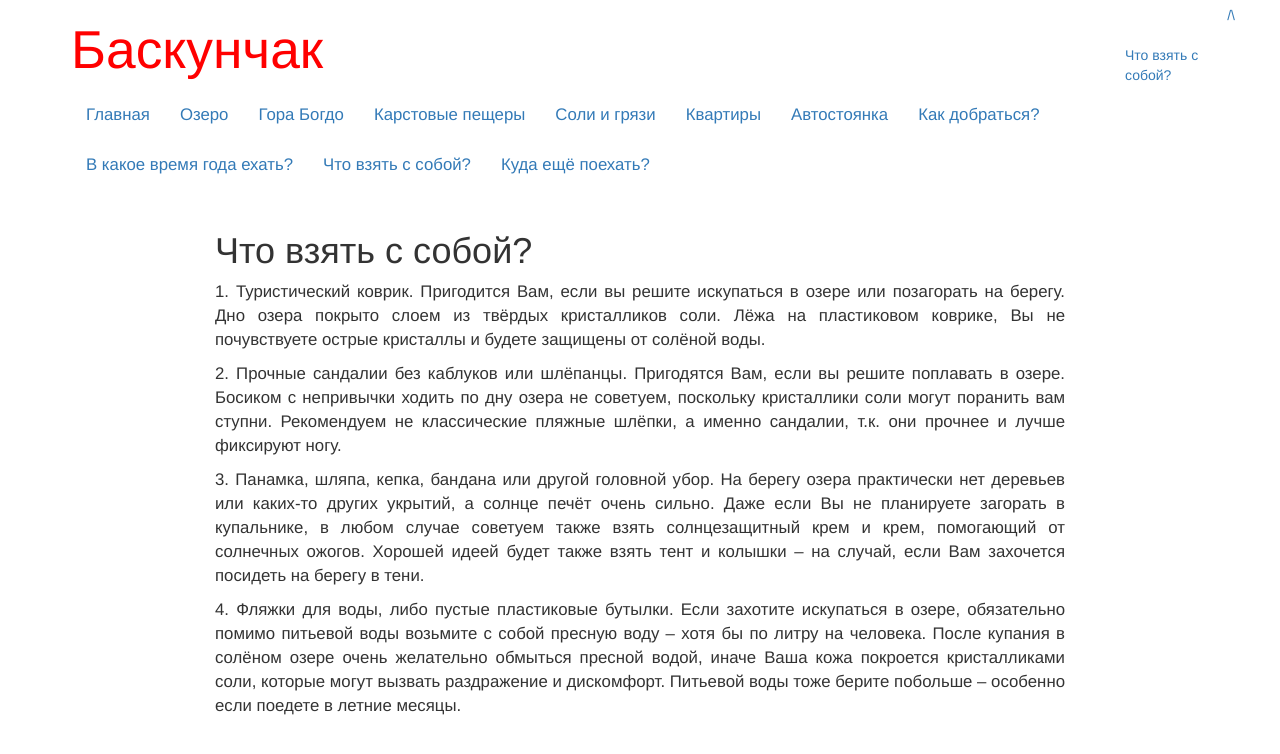
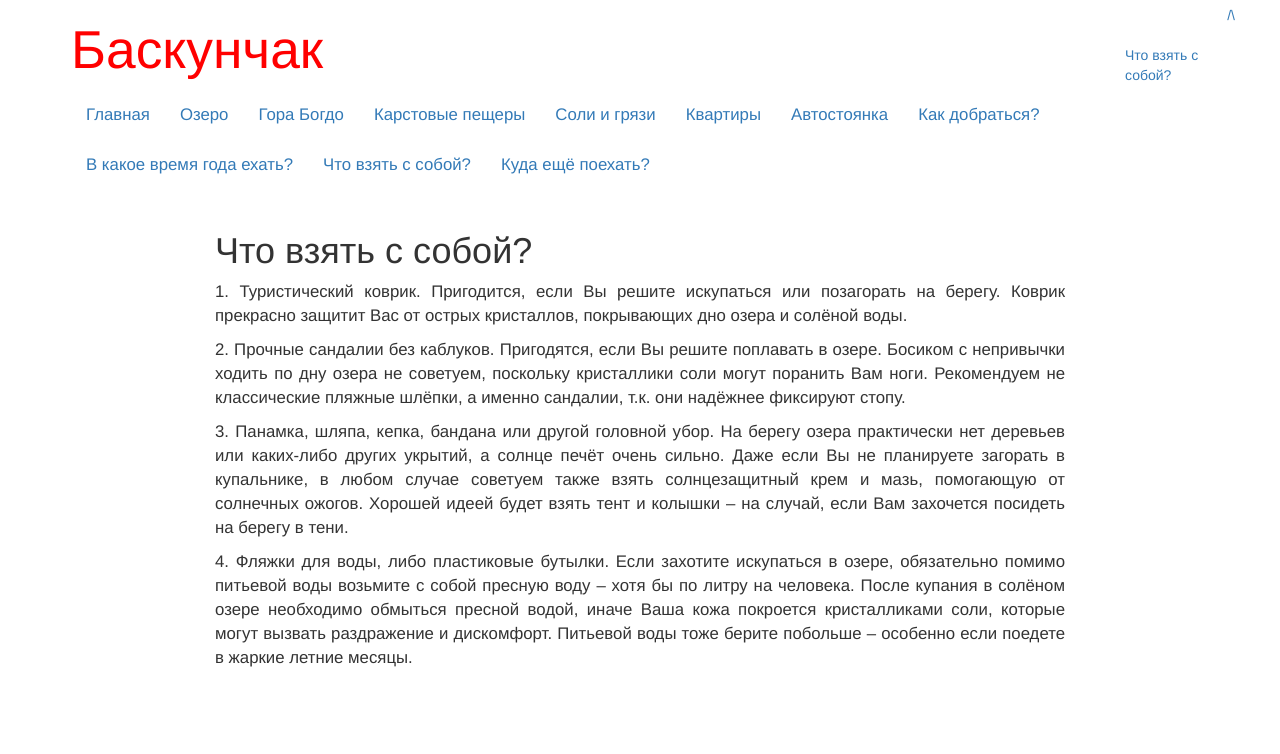
Before and after one commit to Baskunchak/baskunchak.github.io, a Jekyll site: the page built from stuff.md, in a window 1280 px wide. Shown: the top 754 px of the page. Built offline with Jekyll 4.4.1, drawn with Linux system fonts in a browser that asks for light colours.

Commit message:
Update stuff.md

```diff
--- a/stuff.md
+++ b/stuff.md
@@ -12,13 +12,13 @@ title: "Баскунчак - что взять с собой?"
 ==================
 
 1.
-Туристический коврик. Пригодится  Вам, если вы решите искупаться в озере или позагорать на берегу. Дно озера покрыто слоем из твёрдых кристалликов соли. Лёжа на пластиковом коврике, Вы не почувствуете острые кристаллы и будете защищены от солёной воды.
+Туристический коврик. Пригодится, если Вы решите искупаться или позагорать на берегу. Коврик прекрасно защитит Вас от острых кристаллов, покрывающих дно озера и солёной воды.
 
 2.
-Прочные сандалии без каблуков или шлёпанцы. Пригодятся Вам, если вы решите поплавать в озере. Босиком с непривычки ходить по дну озера не советуем, поскольку кристаллики соли могут поранить вам ступни. Рекомендуем не классические пляжные шлёпки, а именно сандалии, т.к. они прочнее и лучше фиксируют ногу.
+Прочные сандалии без каблуков. Пригодятся, если Вы решите поплавать в озере. Босиком с непривычки ходить по дну озера не советуем, поскольку кристаллики соли могут поранить Вам ноги. Рекомендуем не классические пляжные шлёпки, а именно сандалии, т.к. они надёжнее фиксируют стопу.
 
 3.
-Панамка, шляпа, кепка, бандана или другой головной убор. На берегу озера практически нет деревьев или каких-то других укрытий, а солнце печёт очень сильно. Даже если Вы не планируете загорать в купальнике, в любом случае советуем также взять солнцезащитный крем и крем, помогающий от солнечных ожогов. Хорошей идеей будет также взять тент и колышки – на случай, если Вам захочется посидеть на берегу в тени.
+Панамка, шляпа, кепка, бандана или другой головной убор. На берегу озера практически нет деревьев или каких-либо других укрытий, а солнце печёт очень сильно. Даже если Вы не планируете загорать в купальнике, в любом случае советуем также взять солнцезащитный крем и мазь, помогающую от солнечных ожогов. Хорошей идеей будет взять тент и колышки – на случай, если Вам захочется посидеть на берегу в тени.
 
 4.
-Фляжки для воды, либо пустые пластиковые бутылки. Если захотите искупаться в озере, обязательно помимо питьевой воды возьмите с собой пресную воду – хотя бы по литру на человека. После купания в солёном озере очень желательно обмыться пресной водой, иначе Ваша кожа покроется кристалликами соли, которые могут вызвать раздражение и дискомфорт. Питьевой воды тоже берите побольше – особенно если поедете в летние месяцы.
+Фляжки для воды, либо пластиковые бутылки. Если захотите искупаться в озере, обязательно помимо питьевой воды возьмите с собой пресную воду – хотя бы по литру на человека. После купания в солёном озере необходимо обмыться пресной водой, иначе Ваша кожа покроется кристалликами соли, которые могут вызвать раздражение и дискомфорт. Питьевой воды тоже берите побольше – особенно если поедете в жаркие летние месяцы.
```
